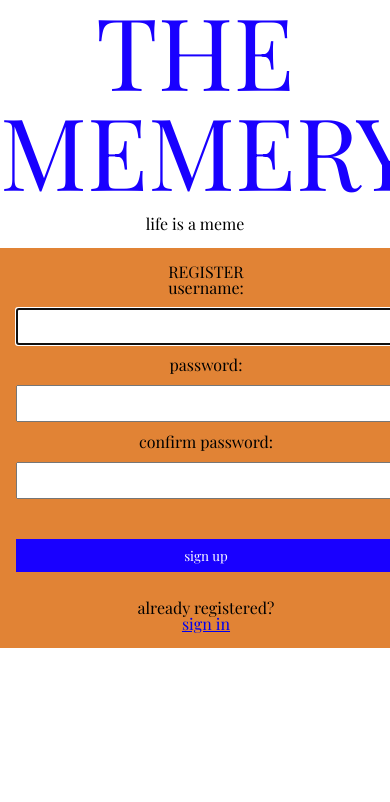
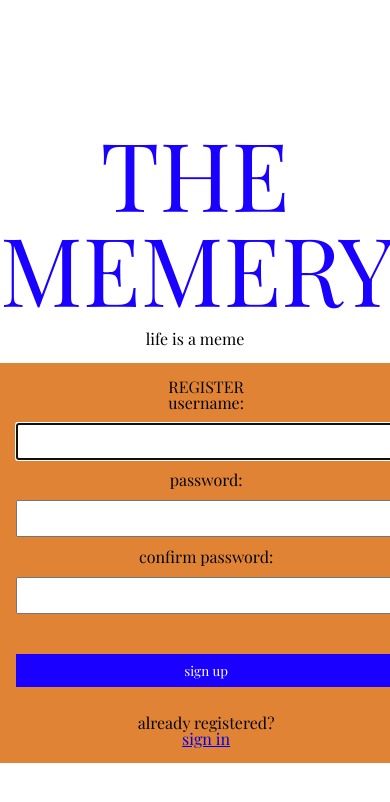
Before and after one commit to CorentinBaudet/TheMemery, a React (Create React App) app in the folder front/: page /register in a window 390 px wide. Shown: the top 802 px of the page. Built offline with nearby package versions, Linux system fonts and the light colour scheme; no server answers.

Commit message:
center content of login and signup page

```diff
--- a/front/src/styles/index.css
+++ b/front/src/styles/index.css
@@ -155,11 +155,27 @@ button {
     text-align: center;
 }
 
+@media (max-width: 768px) {
+    .container-register {
+      justify-content: center;
+      align-items: center;
+      padding: 125px 0.1px;
+    }
+  }
+
 .container-login {
     position: flex;
     padding: 80px 0;
     text-align: center;
 }
+
+@media (max-width: 768px) {
+    .container-login {
+      justify-content: center;
+      align-items: center;
+      padding: 190px 0.1px;
+    }
+  }
 
 h1 {
     font-size: 150px;
@@ -176,7 +192,7 @@ h1 {
 
 @media (max-width: 480px) {
     h1 {
-        font-size: 100px;
+        font-size: 95px;
         text-align: center;
     }
 }
```
